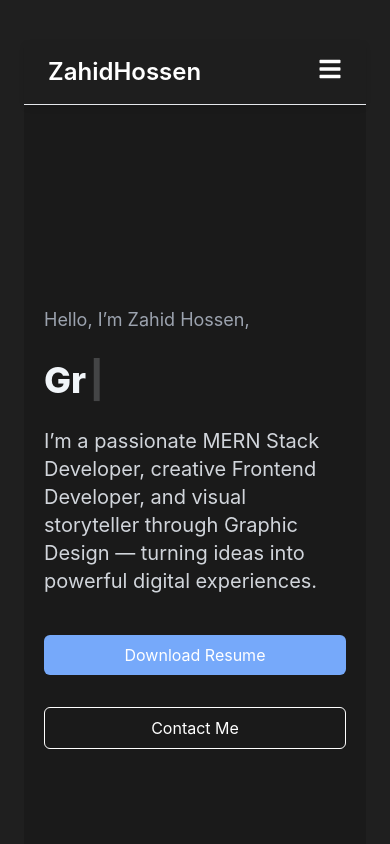
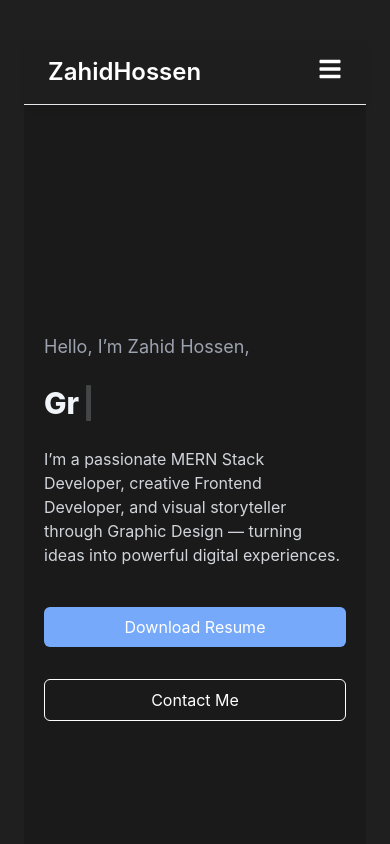
Before and after one commit to JahidWebDev/Portfolio, a React (Vite) app: page / in a window 390 px wide. Shown: the top 844 px of the page. Built offline with nearby package versions, Linux system fonts and the light colour scheme.

Commit message:
portfolio website

```diff
--- a/src/Components/Hero.jsx
+++ b/src/Components/Hero.jsx
@@ -83,7 +83,7 @@ const Hero = () => {
         {/* Left Content */}
         <div className="flex-1 space-y-6">
           <h3 className="text-lg text-gray-400">Hello, I’m Zahid Hossen,</h3>
-          <h1 className="text-4xl md:text-4xl font-extrabold leading-tight text-slate-100">
+          <h1 className="text-3xl md:text-6xl font-extrabold leading-tight text-slate-100">
             <Typewriter
               words={[
                 'MERN Stack Developer',
@@ -98,7 +98,7 @@ const Hero = () => {
               delaySpeed={1000}
             />
           </h1>
-          <p className="mt-4 text-xl text-gray-300">I’m a passionate MERN Stack Developer, creative Frontend Developer, and visual storyteller through Graphic Design — turning ideas into powerful digital experiences.</p>
+          <p className="mt-4 text-medium md:text-xl text-gray-300">I’m a passionate MERN Stack Developer, creative Frontend Developer, and visual storyteller through Graphic Design — turning ideas into powerful digital experiences.</p>
           <div className="flex flex-col sm:flex-row sm:items-center sm:space-x-4 pt-4 space-y-4 sm:space-y-0">
             <a
               href="/resume.pdf"
```
